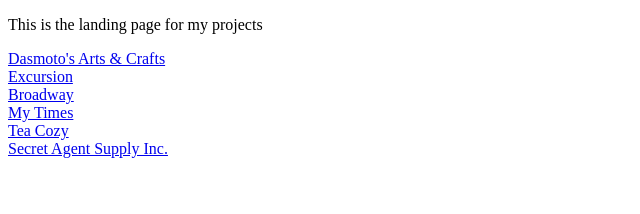
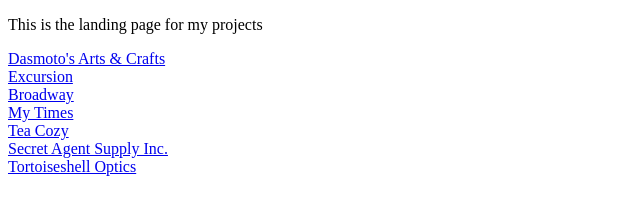
Before and after one commit to LunaNoxMoon/LunaNoxMoon.github.io, a plain HTML site: page index.html in a window 1280 px wide. Shown: the whole page, without its empty margins (0-640 px from the left). Drawn offline with Linux system fonts and the light colour scheme.

Commit message:
Updated landing page

```diff
--- a/index.html
+++ b/index.html
@@ -13,6 +13,7 @@
   <a href="https://lunanoxmoon.github.io/My-Times/">My Times</a><br>
   <a href="https://lunanoxmoon.github.io/Tea-Cozy/">Tea Cozy</a><br>
   <a href="https://lunanoxmoon.github.io/SecretAgentSupply/">Secret Agent Supply Inc.</a><br>
+  <a href="https://lunanoxmoon.github.io/Torto/">Tortoiseshell Optics</a><br>
 </nav>
 
   </body>
```
Also changed, not shown: 1 other file.
